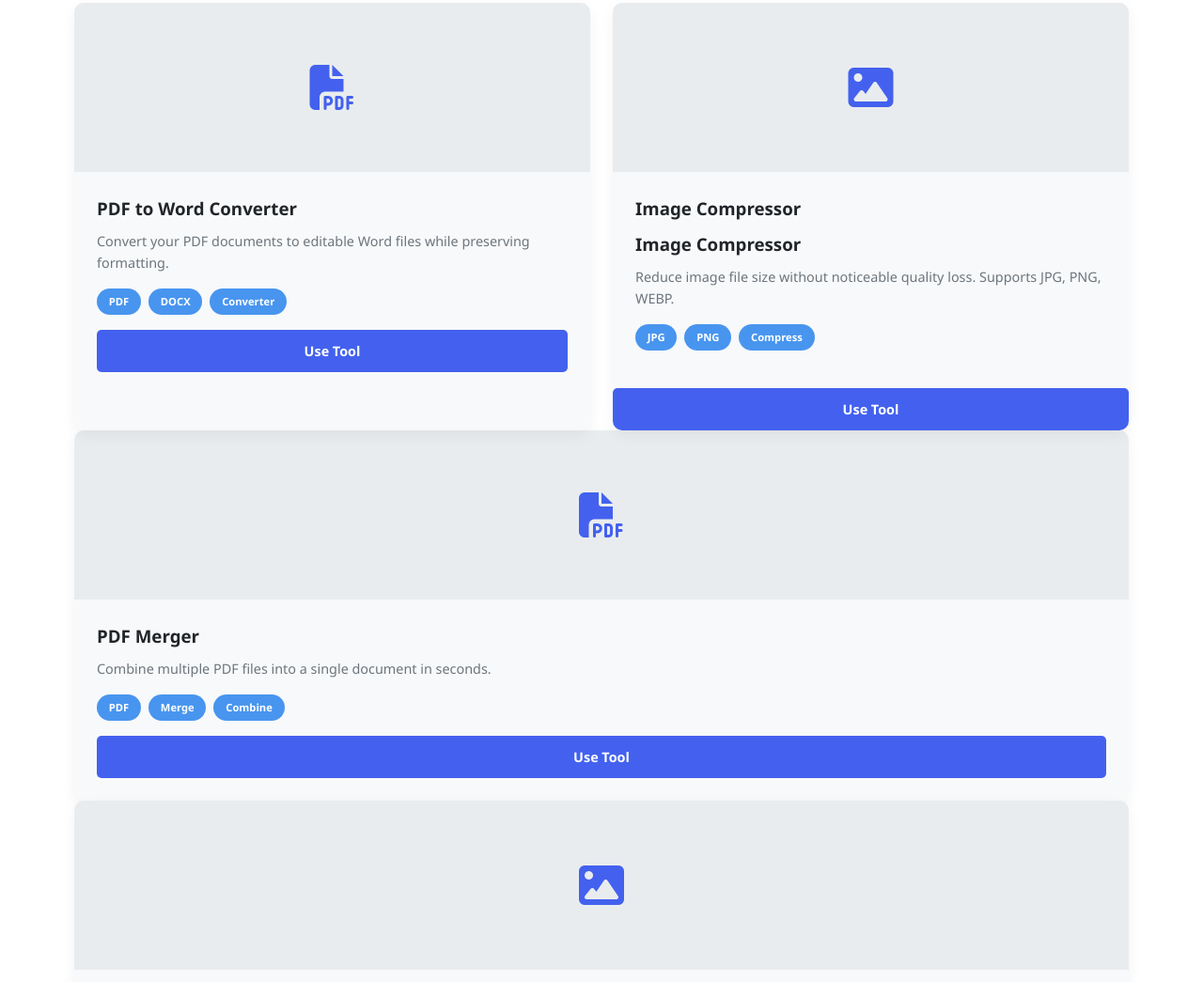
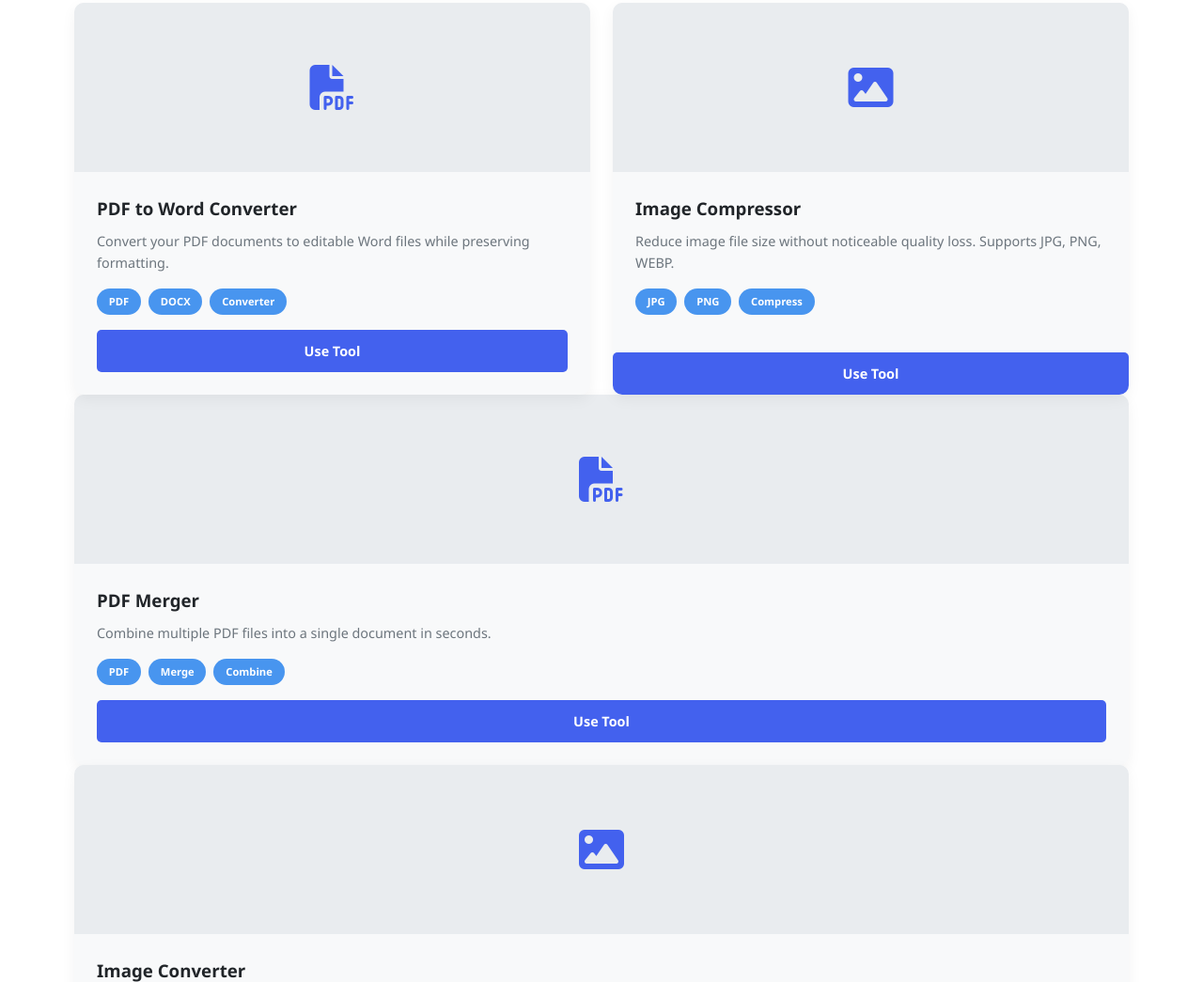
Before and after one commit to SURAJPATIL89/tool, a plain HTML site: page index.html in a window 1280 px wide. Shown: the part 1137-2182 px from the top of the page at 94% size. Drawn offline with Linux system fonts and the light colour scheme.

Commit message:
Update index.html

```diff
--- a/index.html
+++ b/index.html
@@ -577,7 +577,7 @@
                    <a href="/tool/img-compress.html" style="text-decoration: none; color: inherit;">
   <div class="tool-info">
     <h3>Image Compressor</h3>
-    <h3>Image Compressor</h3>
+
     <p>Reduce image file size without noticeable quality loss. Supports JPG, PNG, WEBP.</p>
     <div class="tool-tags">
       <span class="tool-tag">JPG</span>
```
